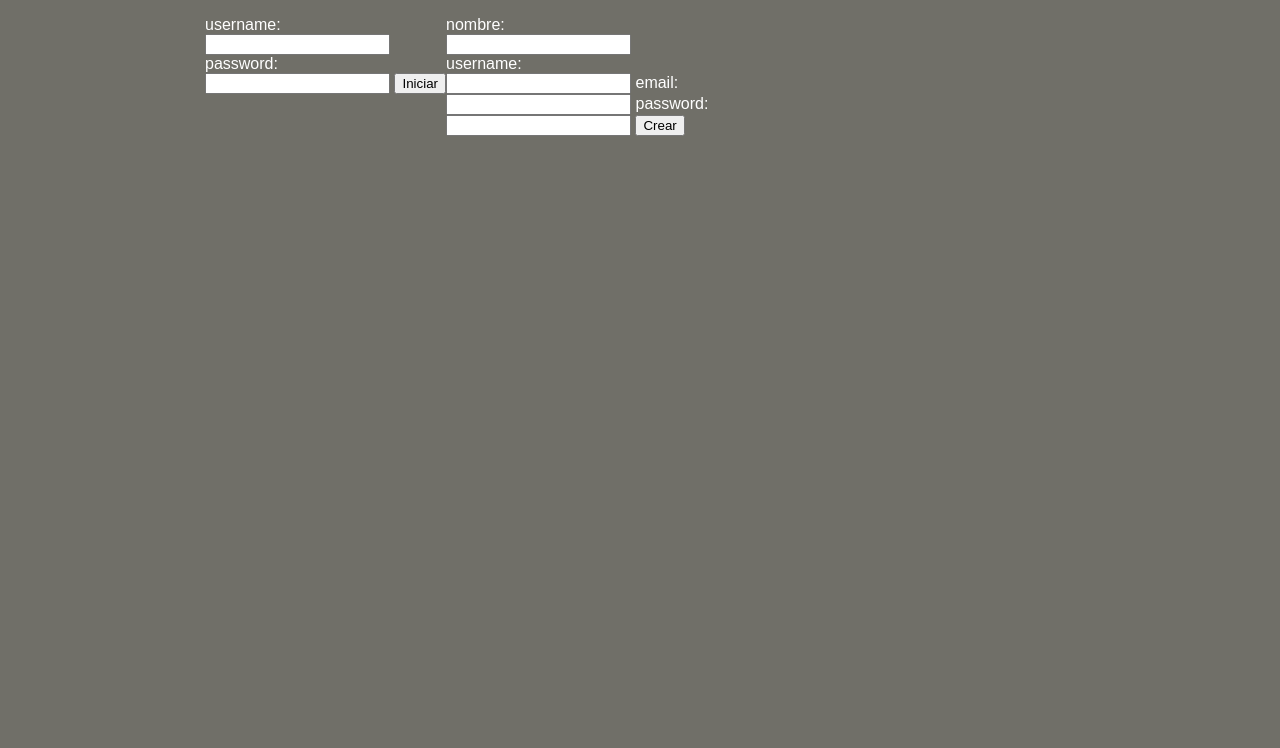
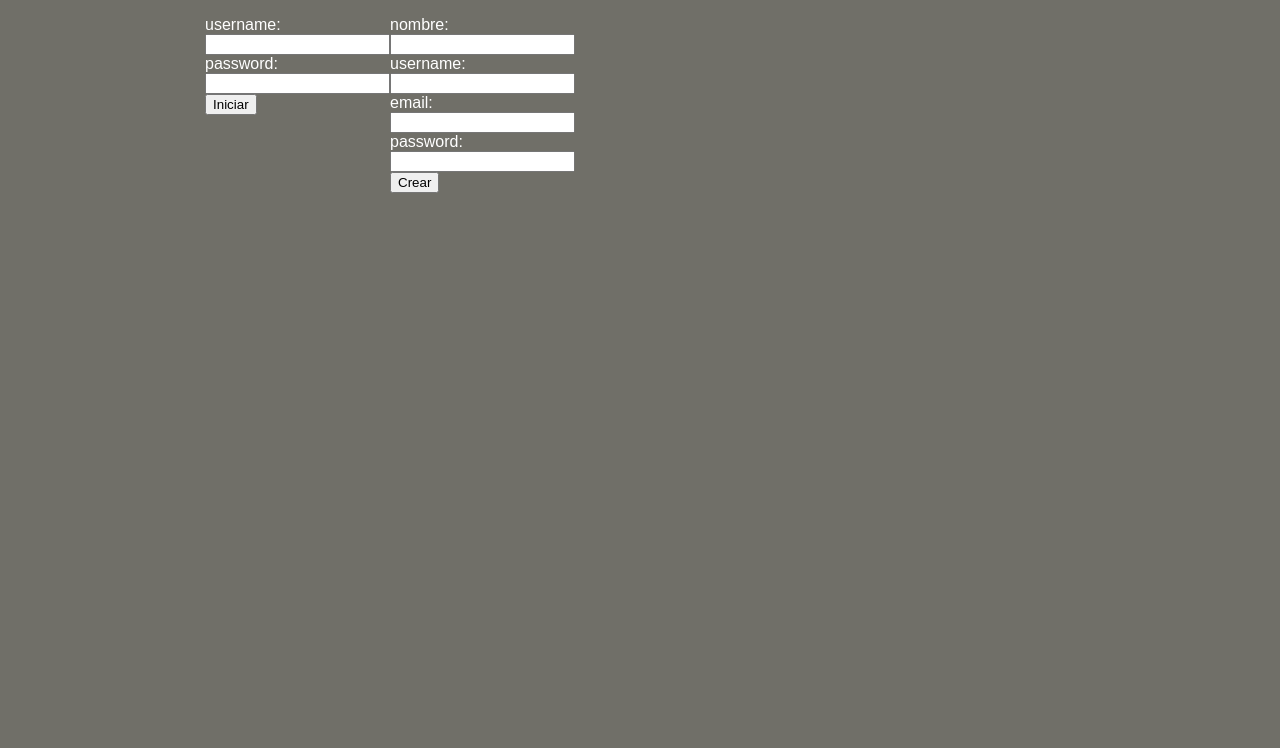
Before and after one commit to VicenteElCyrano/Github_Pages, a plain HTML site: page index.html in a window 1280 px wide. Shown: the part 52-800 px from the top of the page. Drawn offline with Linux system fonts and the light colour scheme.

Commit message:
index listo

```diff
--- a/index.html
+++ b/index.html
@@ -29,7 +29,7 @@
         <input type="text" id="username1" name="username1"><br>
 
         <label for="lname">password:</label><br>
-        <input type="text" id="password1" name="password1">
+        <input type="text" id="password1" name="password1"><br>
 
         <input type="submit" value="Iniciar">
       </form>
@@ -42,13 +42,13 @@
         <input type="text" id="nombre" name="nombre"><br>
 
         <label for="lname">username:</label><br>
-        <input type="text" id="username2" name="username2">
+        <input type="text" id="username2" name="username2"><br>
 
         <label for="lname">email:</label><br>
-        <input type="text" id="email" name="email">
+        <input type="text" id="email" name="email"><br>
 
         <label for="lname">password:</label><br>
-        <input type="text" id="password2" name="password2">
+        <input type="text" id="password2" name="password2"><br>
 
         <input type="submit" value="Crear">
       </form>
```
